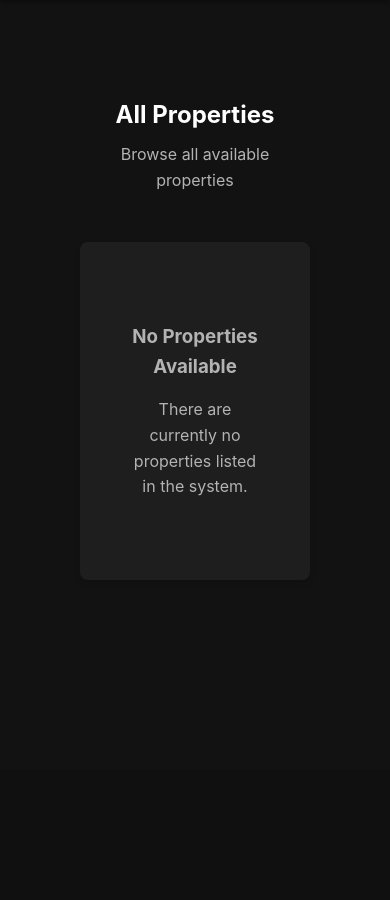
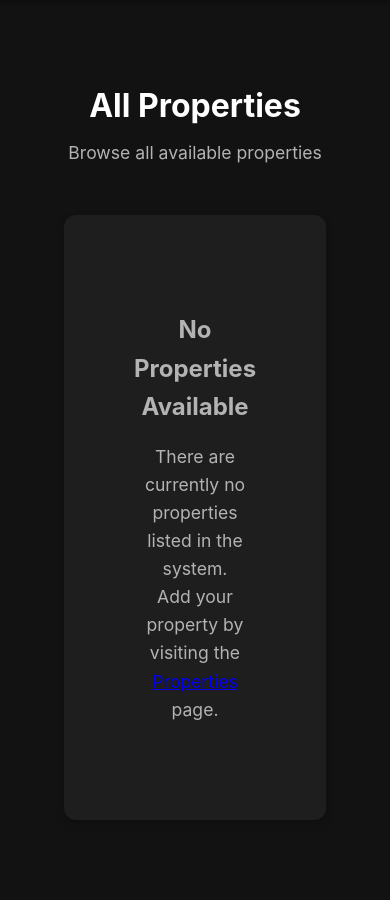
Before and after one commit to veewevosi/wevosi, a Flask app: page /all_properties in a window 390 px wide. Shown: the part 75-975 px from the top of the page. Before the commit the page ends 655 px from the top, so only its background shows below. Run offline with Flask 3, Linux system fonts and the light colour scheme; the visitor is signed in with stand-in values (Sample User, id 1); data that the repository does not hold is empty.

Commit message:
Agent query: Please check if the All Properties page has improved styling with better spacing, visual hierarchy, and responsive layout. Also verify if the property cards display all information clearly.

```diff
--- /dev/null
+++ b/static/css/properties.css
@@ -0,0 +1,104 @@
+/* Properties page specific styles */
+.properties-container {
+    max-width: 1200px;
+    margin: 2rem auto;
+    padding: 2rem;
+}
+
+.properties-header {
+    text-align: center;
+    margin-bottom: 3rem;
+}
+
+.properties-header h2 {
+    color: var(--text-primary);
+    margin-bottom: 0.5rem;
+    font-size: 2rem;
+}
+
+.properties-subtitle {
+    color: var(--text-secondary);
+    font-size: 1.1rem;
+}
+
+.properties-content {
+    background-color: var(--bg-secondary);
+    padding: 2rem;
+    border-radius: 12px;
+    box-shadow: 0 4px 8px rgba(0, 0, 0, 0.2);
+}
+
+.properties-grid {
+    display: grid;
+    grid-template-columns: repeat(auto-fill, minmax(350px, 1fr));
+    gap: 2rem;
+    margin-bottom: 2rem;
+}
+
+.property-card {
+    background-color: var(--bg-primary);
+    padding: 1.5rem;
+    border-radius: 8px;
+    box-shadow: 0 2px 4px rgba(0, 0, 0, 0.1);
+    transition: transform 0.2s ease, box-shadow 0.2s ease;
+}
+
+.property-card:hover {
+    transform: translateY(-5px);
+    box-shadow: 0 4px 8px rgba(0, 0, 0, 0.2);
+}
+
+.property-card h3 {
+    color: var(--accent-color);
+    font-size: 1.4rem;
+    margin-bottom: 1rem;
+}
+
+.property-card p {
+    margin: 0.5rem 0;
+    color: var(--text-primary);
+}
+
+.property-card .property-details {
+    margin: 1rem 0;
+    padding: 0.5rem 0;
+    border-top: 1px solid var(--bg-secondary);
+    border-bottom: 1px solid var(--bg-secondary);
+}
+
+.property-owner {
+    margin-top: 1rem;
+    color: var(--text-secondary);
+    font-size: 0.9rem;
+}
+
+.no-properties-message {
+    text-align: center;
+    padding: 4rem 2rem;
+}
+
+.no-properties-message h3 {
+    color: var(--text-secondary);
+    font-size: 1.5rem;
+    margin-bottom: 1rem;
+}
+
+.no-properties-message p {
+    color: var(--text-secondary);
+    font-size: 1.1rem;
+}
+
+/* Responsive adjustments */
+@media (max-width: 768px) {
+    .properties-container {
+        padding: 1rem;
+    }
+
+    .properties-grid {
+        grid-template-columns: 1fr;
+    }
+
+    .property-card {
+        margin-bottom: 1rem;
+    }
+}
--- a/templates/all_properties.html
+++ b/templates/all_properties.html
@@ -1,6 +1,10 @@
 {% extends "base.html" %}
 
 {% block title %}All Properties - WEVOSI{% endblock %}
+
+{% block extra_css %}
+<link rel="stylesheet" href="{{ url_for('static', filename='css/properties.css') }}">
+{% endblock %}
 
 {% block content %}
 <div class="properties-container">
@@ -15,11 +19,17 @@
                 {% for property in properties %}
                     <div class="property-card">
                         <h3>{{ property.property_name }}</h3>
-                        <p>{{ property.street_address }}</p>
-                        <p>{{ property.city }}, {{ property.state }} {{ property.zipcode }}</p>
-                        <p>Type: {{ property.type }}</p>
-                        <p>Size: {{ property.acres }} acres ({{ property.square_feet }} sq ft)</p>
-                        <p class="property-owner">Owner: {{ property.owner.username }}</p>
+                        <div class="property-details">
+                            <p><strong>Location:</strong></p>
+                            <p>{{ property.street_address }}</p>
+                            <p>{{ property.city }}, {{ property.state }} {{ property.zipcode }}</p>
+                        </div>
+                        <div class="property-details">
+                            <p><strong>Property Details:</strong></p>
+                            <p>Type: {{ property.type }}</p>
+                            <p>{{ property.acres }} acres ({{ "{:,.0f}".format(property.square_feet) }} sq ft)</p>
+                        </div>
+                        <p class="property-owner">Listed by: {{ property.owner.username }}</p>
                     </div>
                 {% endfor %}
             </div>
@@ -27,70 +37,11 @@
             <div class="no-properties-message">
                 <h3>No Properties Available</h3>
                 <p>There are currently no properties listed in the system.</p>
+                {% if current_user.is_authenticated %}
+                    <p>Add your property by visiting the <a href="{{ url_for('properties') }}">Properties</a> page.</p>
+                {% endif %}
             </div>
         {% endif %}
     </div>
 </div>
 {% endblock %}
-
-{% block extra_css %}
-<style>
-    .properties-container {
-        max-width: 1000px;
-        margin: 2rem auto;
-        padding: 2rem;
-    }
-
-    .properties-header {
-        text-align: center;
-        margin-bottom: 3rem;
-    }
-
-    .properties-subtitle {
-        color: var(--text-secondary);
-        margin-top: 0.5rem;
-    }
-
-    .properties-content {
-        background-color: var(--bg-secondary);
-        padding: 2rem;
-        border-radius: 8px;
-        box-shadow: 0 4px 6px rgba(0, 0, 0, 0.1);
-    }
-
-    .properties-grid {
-        display: grid;
-        grid-template-columns: repeat(auto-fill, minmax(300px, 1fr));
-        gap: 1.5rem;
-        margin-bottom: 2rem;
-    }
-
-    .property-card {
-        background-color: var(--bg-primary);
-        padding: 1.5rem;
-        border-radius: 8px;
-        box-shadow: 0 2px 4px rgba(0, 0, 0, 0.1);
-    }
-
-    .property-owner {
-        margin-top: 1rem;
-        padding-top: 0.5rem;
-        border-top: 1px solid var(--bg-secondary);
-        color: var(--text-secondary);
-    }
-
-    .no-properties-message {
-        text-align: center;
-        padding: 3rem 1rem;
-    }
-
-    .no-properties-message h3 {
-        margin-bottom: 1rem;
-        color: var(--text-secondary);
-    }
-
-    .no-properties-message p {
-        color: var(--text-secondary);
-    }
-</style>
-{% endblock %}
```
Also changed, not shown: image.png (added).
